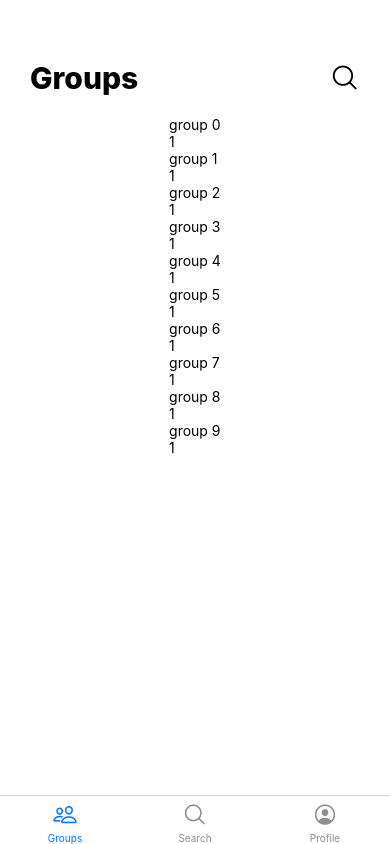
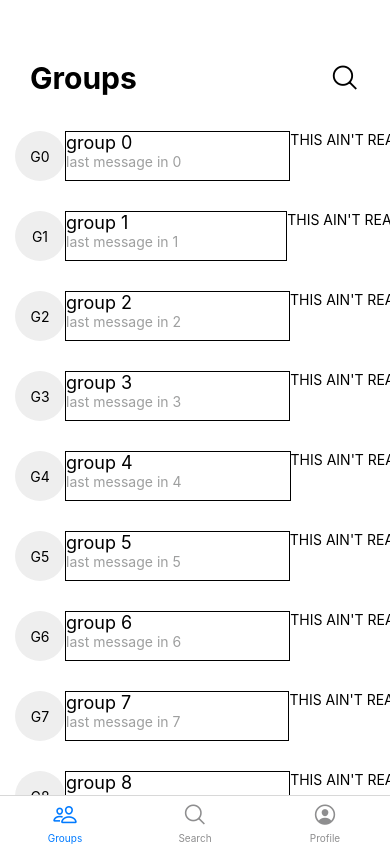
Before and after one commit to jasongir/ConnectUVA, a React Native app: screen /Groups in a window 390 px wide. Built offline with nearby package versions, Linux system fonts and the light colour scheme.

Commit message:
testing this branch

```diff
--- a/components/avatar/avatar.component.jsx
+++ b/components/avatar/avatar.component.jsx
@@ -1,13 +1,39 @@
+import React from "react";
 import { StyleSheet, Text, View } from "react-native";
 
-const Avatar = () => {
-	return (
-		<View>
-			<Text>Avatar component</Text>
+const Avatar = ({ avatar, name }) => {
+	const initials = name
+		.split(" ")
+		.map((word) => word.charAt(0))
+		.join("")
+		.toUpperCase();
+
+	return avatar ? ( // if we get info passed about an actual picture:
+		<View style={styles.avatar}></View>
+	) : (
+		<View style={styles.placeholder}>
+			<Text>{initials}</Text>
 		</View>
 	);
 };
 
 export default Avatar;
 
-const styles = StyleSheet.create({});
+const styles = StyleSheet.create({
+	avatar: {
+		width: 50,
+		height: 50,
+		borderRadius: 25,
+		backgroundColor: "#EEEEEE",
+	},
+	placeholder: {
+		width: 50,
+		height: 50,
+		borderRadius: 25,
+		backgroundColor: "#EEEEEE",
+
+		display: "flex",
+		alignItems: "center",
+		justifyContent: "center",
+	},
+});
--- a/components/group-list-item/group-list-item.component.jsx
+++ b/components/group-list-item/group-list-item.component.jsx
@@ -1,5 +1,8 @@
 import { StyleSheet, Text, View, Pressable } from "react-native";
 import React from "react";
+
+import Avatar from "../avatar/avatar.component";
+import MessageTimeStamp from "../message-time-stamp/message-time-stamp.component";
 
 const GroupListItem = ({
 	name,
@@ -8,17 +11,46 @@ const GroupListItem = ({
 	unreadMessageNumber,
 	onPress,
 }) => {
+	const { text, timeStamp } = lastText;
+
 	return (
-		<View>
-			<Pressable onPress={onPress}>
-				<Text>{name}</Text>
-				{/* <Text>{lastText}</Text> */}
+		<Pressable onPress={onPress}>
+			<View style={styles.item}>
+				<Avatar avatar={avatar} name={name} />
+				<View style={styles.textContainer}>
+					<Text style={styles.itemTitle}>{name}</Text>
+					<Text style={styles.itemSubtitle}>{text}</Text>
+				</View>
+				<View>
+					<MessageTimeStamp timeStamp={timeStamp} />
+				</View>
 				<Text>{unreadMessageNumber}</Text>
-			</Pressable>
-		</View>
+			</View>
+		</Pressable>
 	);
 };
 
 export default GroupListItem;
 
-const styles = StyleSheet.create({});
+const styles = StyleSheet.create({
+	item: {
+		width: "100%",
+		padding: 15,
+		display: "flex",
+		flexDirection: "row",
+		justifyContent: "space-between",
+	},
+	textContainer: {
+		borderWidth: 1,
+		borderStyle: "solid",
+		borderColor: "black",
+		paddingRight: "30%",
+	},
+	itemTitle: {
+		fontSize: 18,
+	},
+	itemSubtitle: {
+		fontSize: 14,
+		color: "#9e9f9f",
+	},
+});
--- /dev/null
+++ b/components/message-time-stamp/message-time-stamp.component.jsx
@@ -0,0 +1,21 @@
+import React from "react";
+import { StyleSheet, Text, View } from "react-native";
+
+const MessageTimeStamp = ({ timeStamp }) => {
+	const millisecondsInADay = 86_400_000;
+	const today = new Date();
+
+	let finalMessage;
+
+	// this is a change
+
+	return (
+		<View>
+			<Text>{"THIS AIN'T READY YET"}</Text>
+		</View>
+	);
+};
+
+export default MessageTimeStamp;
+
+const styles = StyleSheet.create({});
--- a/screens/groups/groups.component.jsx
+++ b/screens/groups/groups.component.jsx
@@ -1,5 +1,5 @@
 import { StatusBar } from "expo-status-bar";
-import React, { useEffect } from "react";
+import React, { useEffect, useState } from "react";
 import { StyleSheet, Text, View, ScrollView } from "react-native";
 import Ionicons from "@expo/vector-icons/Ionicons";
 
@@ -15,21 +15,22 @@ const groups = Array(10)
 		name: `group ${idx}`,
 		lastText: {
 			text: `last message in ${idx}`,
-			dateStamp: new Date().toLocaleDateString(),
-			timeStamp: new Date().toLocaleTimeString(),
+			timeStamp: new Date(),
 		},
 		avatar: null,
 		unreadMessageNumber: 1,
 	}));
 
 export default function Groups({ navigation }) {
+	const [searching, setSearching] = useState(false);
+
 	return (
 		<View style={styles.container}>
 			<View style={styles.header}>
 				<Text style={styles.title}>Groups</Text>
 				<Ionicons name="search-outline" size={styles.title.fontSize} />
 			</View>
-			<ScrollView>
+			<ScrollView style={{ width: "100%" }}>
 				{groups.map(({ name, lastText, avatar, unreadMessageNumber }) => (
 					<GroupListItem
 						key={name}
@@ -65,6 +66,6 @@ const styles = StyleSheet.create({
 	},
 	title: {
 		fontSize: 30,
-		fontWeight: "800",
+		fontWeight: "700",
 	},
 });
```
Also changed, not shown: misc/timeFunctions.js (added, +13 -0 lines), 2 other files (tests, documents, lock files or other folders).
